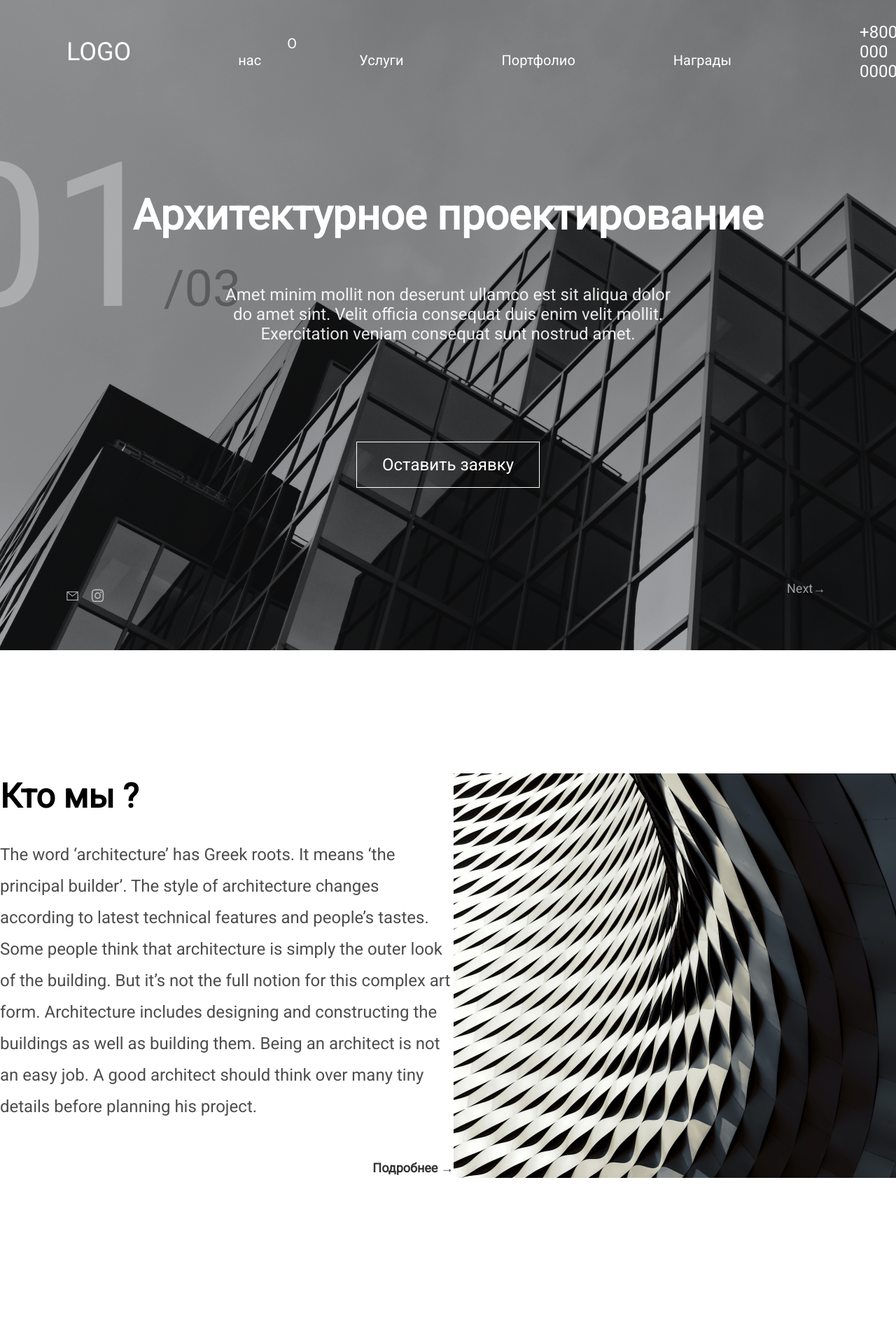
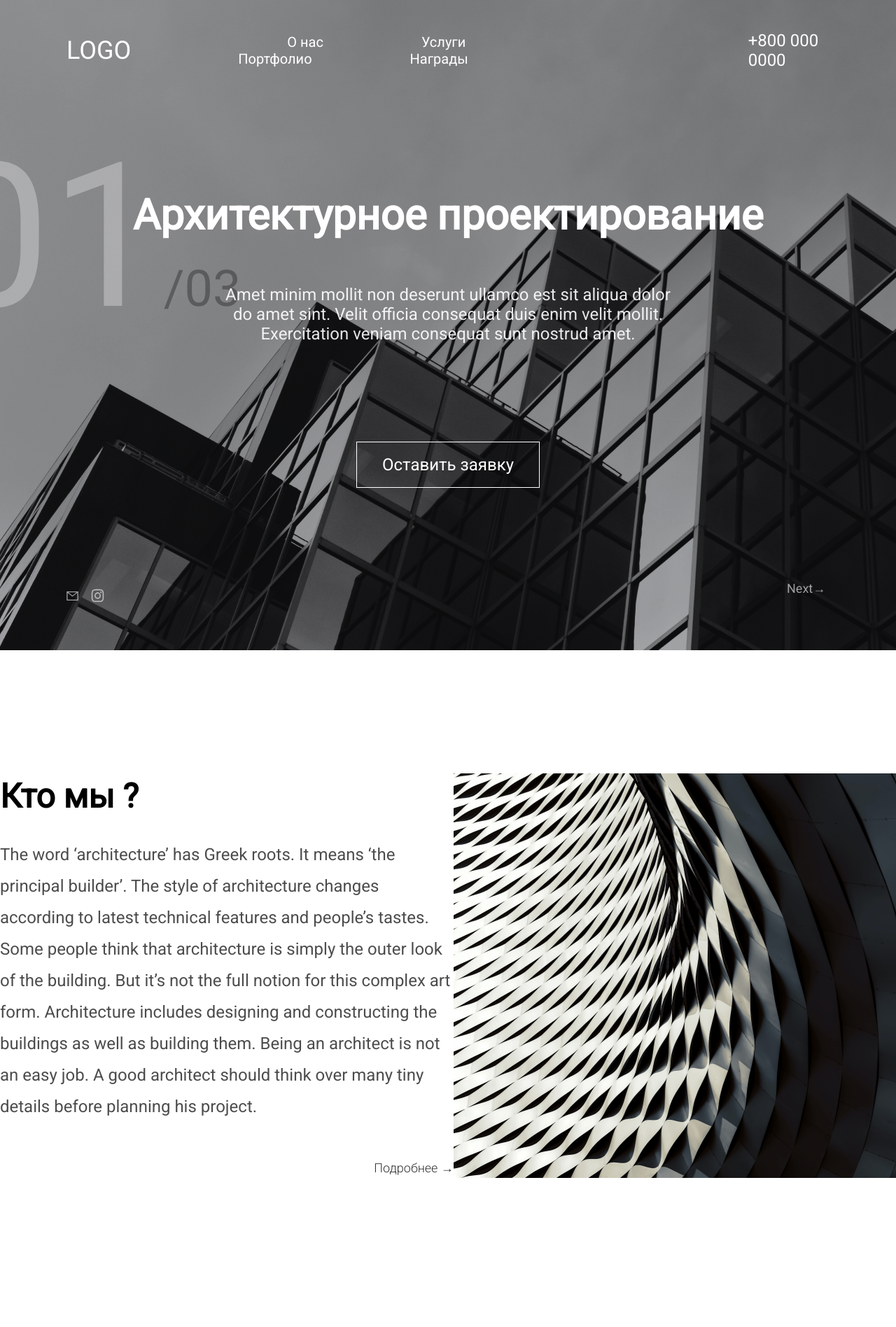
Before and after one commit to shai2h/Architectural-design, a React (Create React App) app: page / in a window 1280 px wide. Shown: the top 1896 px of the page at 70% size. Built offline with nearby package versions, Linux system fonts and the light colour scheme.

Commit message:
update
sdfs

```diff
--- a/src/components/main-slider/main-slider.scss
+++ b/src/components/main-slider/main-slider.scss
@@ -29,11 +29,11 @@
         font-family: Roboto;
         font-size: 24px;
         margin-top:116px;
-        transition: 2s;
+        transition: 0.4s;
         cursor: pointer;
         &:hover {
-            background-color: rgb(85, 85, 87);
-            transition: 2s;
+            background: rgba(229, 229, 229, 0.1);;
+            transition: 0.4s;
 
         }
     }
@@ -71,7 +71,12 @@
 
 .slick-prev {
     z-index: 3;
+
 }
+
+
+
+
 .slick-prev:before {
     content: "←Prev";
     color:rgba(255, 255, 255, 0.8);
--- a/src/components/main-slider/slider.js
+++ b/src/components/main-slider/slider.js
@@ -31,7 +31,6 @@ export default class SimpleSlider extends Component {
               </div>
               <div className="mail-svg"></div>
               <div className="inst-svg"></div>
-
             </div>
 
             <div className="slide1">
@@ -49,6 +48,9 @@ export default class SimpleSlider extends Component {
                     Оставить заявку
                   </button>
               </div>
+              <div className="mail-svg"></div>
+              <div className="inst-svg"></div>
+
             </div>
 
             <div className="slide1">
@@ -67,6 +69,8 @@ export default class SimpleSlider extends Component {
                     Оставить заявку
                   </button>
               </div>
+              <div className="mail-svg"></div>
+              <div className="inst-svg"></div>
             </div>
           </Slider>
         </div>
--- a/src/pages/home/home.js
+++ b/src/pages/home/home.js
@@ -44,7 +44,7 @@ const Home = () => {
                     </h1>
                     <p>The word ‘architecture’ has Greek roots. It means ‘the principal builder’. The style of architecture changes according to latest technical features and people’s tastes. Some people think that architecture is simply the outer look of the building. But it’s not the full notion for this complex art form. Architecture includes designing and constructing the buildings as well as building them. Being an architect is not an easy job. A good architect should think over many tiny details before planning his project. </p>
                     <div className="click-more">
-                    <h5>Подробнее →</h5>
+                    <h5 className="about-us-h5">Подробнее →</h5>
                     {/* <div className="arrow"> */}
                         {/* <div></div> */}
                     {/* </div> */}
@@ -70,8 +70,10 @@ const Home = () => {
                         )
                     })}
                 </div>
-                <button className="btn" onClick={() => loadMore()} >Все проекты →</button>
-                // <span className="more" id="more">Все проекты →</span>
+                <div className="load-more-btn">
+                    <button className="btn" onClick={() => loadMore()} >Все проекты →</button>
+                </div>
+
             </div>
 
             <div className="why_us_block">
@@ -126,7 +128,9 @@ const Home = () => {
                         <h5>Название услуги</h5>
                     </div>
                 </div>
-                <span className="more-services">Все проекты →</span>
+                <div className="more-services">
+                    <span className="more-services-btn">Все проекты →</span>
+                </div>
             </div>
 
             <div className="contact-us-block">
--- a/src/pages/home/home.scss
+++ b/src/pages/home/home.scss
@@ -7,8 +7,86 @@ body {
     max-width: 1602px;
     font-family: 'Roboto';
 
+    .card-link {
+      position: relative;
+      cursor: pointer;
+      &:hover:before{
+        -webkit-transform: scaleX(1);
+        -ms-transform: scaleX(1);
+        transform: scaleX(1);
+        -webkit-transform-origin: left;
+        -ms-transform-origin: left;
+        transform-origin: left;
+        -webkit-transition: -webkit-transform 0.25s;
+        transition: -webkit-transform 0.25s;
+        -o-transition: transform 0.25s;
+        transition: transform 0.25s;
+        transition: transform 0.25s, -webkit-transform 0.25s;
+      }
 
-  }
+      &::before {
+        content: '';
+        width: 100%;
+        height: 1px;
+        background-color: rgba(255, 255, 255, 0.4);
+        position: absolute;
+        left: 0; bottom: -5px;
+        -webkit-transform: scaleX(0);
+        -ms-transform: scaleX(0);
+        transform: scaleX(0);
+        -webkit-transform-origin: right;
+        -ms-transform-origin: right;
+        transform-origin: right;
+        -webkit-transition: -webkit-transform 0.25s;
+        transition: -webkit-transform 0.25s;
+        -o-transition: transform 0.25s;
+        transition: transform 0.25s;
+        transition: transform 0.25s, -webkit-transform 0.25s;
+      }
+    }
+    }
+
+
+    .more-services-btn, .about-us-h5 {
+      font-weight: 300;
+      position: relative;
+      cursor: pointer;
+      &:hover:before{
+        -webkit-transform: scaleX(1);
+        -ms-transform: scaleX(1);
+        transform: scaleX(1);
+        -webkit-transform-origin: left;
+        -ms-transform-origin: left;
+        transform-origin: left;
+        -webkit-transition: -webkit-transform 0.25s;
+        transition: -webkit-transform 0.25s;
+        -o-transition: transform 0.25s;
+        transition: transform 0.25s;
+        transition: transform 0.25s, -webkit-transform 0.25s;
+      }
+
+      &::before {
+        content: '';
+        width: 100%;
+        height: 1px;
+        background-color: rgba(0, 0, 0, 0.4);
+        position: absolute;
+        left: 0; bottom: -5px;
+        -webkit-transform: scaleX(0);
+        -ms-transform: scaleX(0);
+        transform: scaleX(0);
+        -webkit-transform-origin: right;
+        -ms-transform-origin: right;
+        transform-origin: right;
+        -webkit-transition: -webkit-transform 0.25s;
+        transition: -webkit-transform 0.25s;
+        -o-transition: transform 0.25s;
+        transition: transform 0.25s;
+        transition: transform 0.25s, -webkit-transform 0.25s;
+      }
+    }
+
+
 
 .header {
   position: absolute;
@@ -34,7 +112,46 @@ body {
   z-index: 999;
 }
 
+// HOVER BEFORE для итемов HEADER'а
+.list-item {
+  position: relative;
+  &:hover{
+    color: rgba(0, 0, 0, 0.4);
+  }
+  &:hover:before{
+  -webkit-transform: scaleX(1);
+	-ms-transform: scaleX(1);
+	transform: scaleX(1);
+	-webkit-transform-origin: left;
+	-ms-transform-origin: left;
+	transform-origin: left;
+	-webkit-transition: -webkit-transform 0.25s;
+	transition: -webkit-transform 0.25s;
+	-o-transition: transform 0.25s;
+	transition: transform 0.25s;
+	transition: transform 0.25s, -webkit-transform 0.25s;
+  }
 
+  &::before {
+    content: '';
+    width: 100%;
+    height: 1px;
+    background-color: rgba(0, 0, 0, 0.4);
+    position: absolute;
+    left: 0; bottom: -5px;
+    -webkit-transform: scaleX(0);
+    -ms-transform: scaleX(0);
+    transform: scaleX(0);
+    -webkit-transform-origin: right;
+    -ms-transform-origin: right;
+    transform-origin: right;
+    -webkit-transition: -webkit-transform 0.25s;
+    transition: -webkit-transform 0.25s;
+    -o-transition: transform 0.25s;
+    transition: transform 0.25s;
+    transition: transform 0.25s, -webkit-transform 0.25s;
+  }
+}
 
 
 
@@ -95,11 +212,12 @@ body {
   .click-more {
     display: flex;
     justify-content: flex-end;
-    cursor: pointer;
+
 
     h5 {
       font-size: 18px;
       color: rgba(0, 0, 0, 0.8);
+      cursor: pointer;
     }
 
   }
@@ -166,7 +284,14 @@ body {
       margin-left: 93px;
       margin-bottom: 128px;
     }
-    .more {
+
+    .load-more-btn{
+      display: flex;
+      align-items: center;
+      justify-content: flex-end;
+    }
+
+    .btn {
       color: rgba(0, 0, 0, 0.8);
       font-size: 18px;
       display: flex;
@@ -174,7 +299,47 @@ body {
       margin-top: 73px;
       justify-content: flex-end;
       font-weight: 300;
+      padding: 0;
+      background-color: transparent;
+      border: 0;
+      cursor: pointer;
+    }
+    .btn {
 
+      position: relative;
+      &:hover:before{
+        -webkit-transform: scaleX(1);
+        -ms-transform: scaleX(1);
+        transform: scaleX(1);
+        -webkit-transform-origin: left;
+        -ms-transform-origin: left;
+        transform-origin: left;
+        -webkit-transition: -webkit-transform 0.25s;
+        transition: -webkit-transform 0.25s;
+        -o-transition: transform 0.25s;
+        transition: transform 0.25s;
+        transition: transform 0.25s, -webkit-transform 0.25s;
+      }
+
+      &::before {
+        content: '';
+        width: 100%;
+        height: 1px;
+        background-color: rgba(0, 0, 0, 0.8);;
+        position: absolute;
+        left: 0; bottom: -5px;
+        -webkit-transform: scaleX(0);
+        -ms-transform: scaleX(0);
+        transform: scaleX(0);
+        -webkit-transform-origin: right;
+        -ms-transform-origin: right;
+        transform-origin: right;
+        -webkit-transition: -webkit-transform 0.25s;
+        transition: -webkit-transform 0.25s;
+        -o-transition: transform 0.25s;
+        transition: transform 0.25s;
+        transition: transform 0.25s, -webkit-transform 0.25s;
+      }
     }
   }
 
@@ -194,6 +359,14 @@ body {
       align-items: center;
       justify-content: flex-end;
       overflow: hidden;
+      }
+
+      .card-img {
+        &:hover{
+          background-color: rgba(0, 0, 0, 0.5);
+        }
+      }
+
 
       h5{
         position: absolute;
@@ -212,7 +385,7 @@ body {
         top: 610px;
       }
     }
-  }
+
 
   // СТИЛИ БЛОКА "Почему мы" why_us_block
 
@@ -285,6 +458,14 @@ body {
       margin-bottom: 128px;
     }
     .more-services {
+      display: flex;
+      justify-content: flex-end;
+      align-items: center;
+
+    }
+
+
+    .more-services-btn {
       color: rgba(0, 0, 0, 0.8);
       font-size: 18px;
       display: flex;
@@ -350,9 +531,9 @@ body {
     display: flex;
     justify-content: flex-end;
     flex-direction: row;
-    align-items: baseline;
+    align-items: center;
     .line{
-      position: relative;
+
       top: 150px;
       width: 1px;
       height: 267px;
@@ -365,10 +546,13 @@ body {
     align-items: center;
     flex-direction: column;
     margin: 0 77px;
+    height: 281px;
+    justify-content: space-evenly;
+
     h5 {
       font-size: 24px;
-      margin:0 auto;
-      margin-top: 40px;
+      margin:0;
+
 
     }
     p {
@@ -378,10 +562,12 @@ body {
       font-weight: 300;
       text-align: center;
     }
+
     .phone-img {
       background-image: url(./main_page_img/contact-us-block-img/phone.svg);
       width: 67px;
       height: 111px;
+
 
     }
     .point-img {
@@ -394,6 +580,8 @@ body {
       background-image: url(./main_page_img/contact-us-block-img/mail.svg);
       width: 119px;
       height: 78px;
+      margin-bottom:27px;
+
 
     }
   }
@@ -485,6 +673,12 @@ body {
       font-weight: 300;
       font-family: Roboto;
       background: #FFF;
+      transition: 0.4s;
+
+      &:hover {
+        background: #E5E5E5;
+        transition: 0.4s;
+      }
     }
   }
 
```
